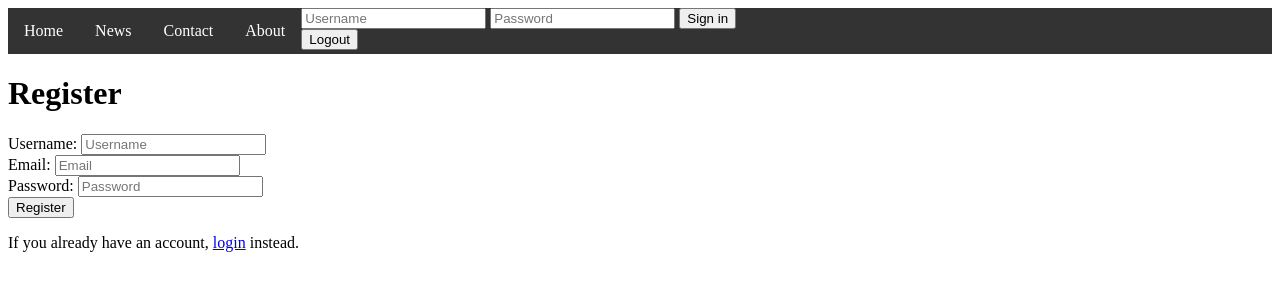
After one commit to mikrise2/online-store, a Django app: page /registration in a window 1280 px wide. The commit adds this page. Shown: the top 300 px of the page. Run offline with Django 4.2, Linux system fonts and the light colour scheme.

Commit message:
added logger, login form

```diff
--- /dev/null
+++ b/store/forms.py
@@ -0,0 +1,15 @@
+from django.contrib.auth.models import User
+from django import forms
+
+
+class UserRegistrationForm(forms.ModelForm):
+    password = forms.CharField(widget=forms.PasswordInput())
+
+    class Meta:
+        model = User
+        fields = ('email', 'username', 'password')
+
+
+class UserStandardLoginForm(forms.Form):
+    username = forms.CharField()
+    password = forms.CharField()
--- a/store/urls.py
+++ b/store/urls.py
@@ -4,5 +4,7 @@ from . import views
 
 urlpatterns = [
     path('', views.index, name='index'),
-    path('hello', views.hello, name='hello')
+    path('registration', views.registration, name='registration'),
+    path('login', views.standard_login, name='login'),
+    path("logout", views.logout_request, name="logout")
 ]
--- a/store/views.py
+++ b/store/views.py
@@ -1,10 +1,50 @@
-from django.http import HttpResponse
-from django.shortcuts import render
+import logging
+
+from django.contrib.auth import login, authenticate, logout
+from django.shortcuts import render, redirect
+
+from store.forms import UserRegistrationForm, UserStandardLoginForm
+
+
+logger = logging.getLogger("logger")
 
 
 def index(request):
     return render(request, "index.html")
 
 
-def hello(request):
-    return HttpResponse("this is hello page")
+def registration(request):
+    if request.method == "POST":
+        user_form = UserRegistrationForm(data=request.POST)
+        if user_form.is_valid():
+            user = user_form.save()
+            user.set_password(user.password)
+            user.save()
+        else:
+            logger.error(user_form.errors)
+        return redirect("/")
+    else:
+        user_form = UserRegistrationForm()
+    return render(request, "register.html", {"user_form": user_form})
+
+
+def standard_login(request):
+    if request.method == "POST":
+        form = UserStandardLoginForm(data=request.POST)
+        if form.is_valid():
+            username = form.cleaned_data.get('username')
+            password = form.cleaned_data.get('password')
+            user = authenticate(username=username, password=password)
+            if user is not None:
+                login(request, user)
+                return redirect("/")
+            else:
+                logger.warning(f'Invalid username or password. Username:{username}.')
+        else:
+            logger.warning(f'Fields input is not correct.')
+    return redirect("/")
+
+
+def logout_request(request):
+    logout(request)
+    return redirect("/")
--- a/templates/includes/nav.html
+++ b/templates/includes/nav.html
@@ -4,5 +4,16 @@
         <li><a href="">News</a></li>
         <li><a href="">Contact</a></li>
         <li><a href="">About</a></li>
+        <li>
+            <form method="POST" action="/login">
+                {% csrf_token %}
+                <input type="text" id="username" name="username" placeholder="Username">
+                <input type="password" id="password" name="password" placeholder="Password">
+                <button class="" type="submit">Sign in</button>
+            </form>
+            <form action="/logout">
+                <button type="submit">Logout</button>
+            </form>
+        </li>
     </ul>
 </header>
--- /dev/null
+++ b/templates/register.html
@@ -0,0 +1,26 @@
+{% extends "header.html" %}
+
+{% block content %}
+
+    <div class="">
+        <h1>Register</h1>
+        <form method="POST" action="/registration">
+            {% csrf_token %}
+            <div>
+                <label for="username">Username:</label>
+                <input type="text" name="username" id="username" placeholder="Username">
+            </div>
+            <div>
+                <label for="email">Email:</label>
+                <input type="email" name="email" id="email" placeholder="Email">
+            </div>
+            <div>
+                <label for="password">Password:</label>
+                <input type="password" name="password" id="password" placeholder="Password">
+            </div>
+            <button class="" type="submit">Register</button>
+        </form>
+        <p class="">If you already have an account, <a href="/login">login</a> instead.</p>
+    </div>
+
+{% endblock %}
```
Also changed, not shown: config/settings.py (+26 -8 lines).
